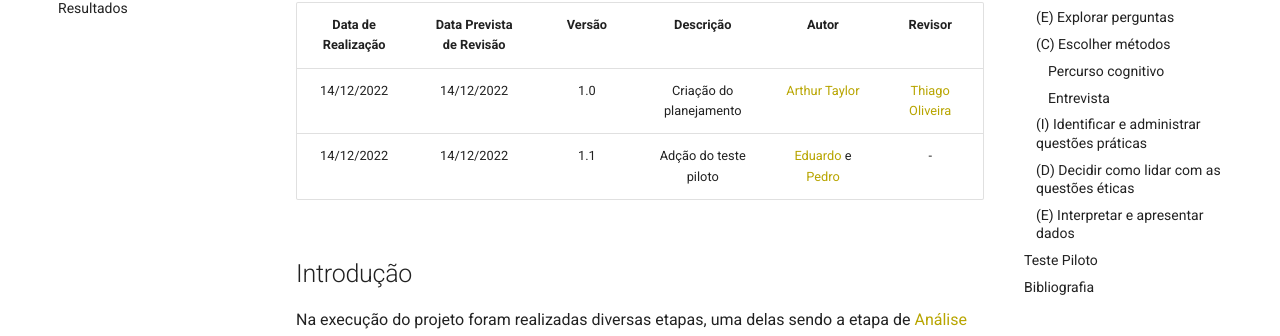
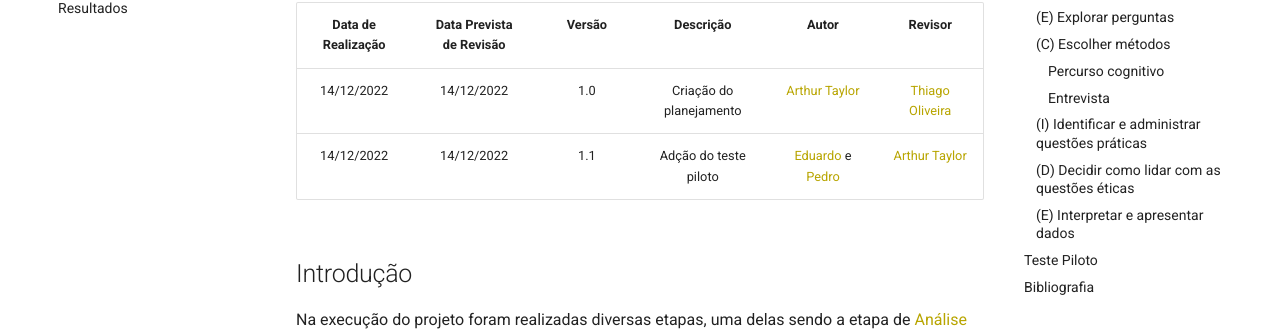
Before and after one commit to Interacao-Humano-Computador/2022.2-SimplesNacional, an MkDocs documentation site: the page built from docs/Avaliacoes/AnaliseDeTarefas/PlanejamentoAvAnaliseDeTarefas.md, in a window 1280 px wide and 900 px high. Shown: the part 277-613 px from the top of the window. Built offline with MkDocs 1.6.1 and Material for MkDocs 9.7.7, drawn with Linux system fonts in a browser that asks for light colours; comment, search, counter and statistics services are not loaded.

Commit message:
ReviewPlanejamentoDaAvaliaçãoDeTarefas

```diff
--- a/docs/Avaliacoes/AnaliseDeTarefas/PlanejamentoAvAnaliseDeTarefas.md
+++ b/docs/Avaliacoes/AnaliseDeTarefas/PlanejamentoAvAnaliseDeTarefas.md
@@ -5,7 +5,7 @@
 |Data de Realização|Data Prevista de Revisão|Versão|Descrição|Autor|Revisor|
 | :----------: | :------: | :-----------: | :---------: |:---------: | :---------: |
 |14/12/2022|14/12/2022|1.0|Criação do planejamento|[Arthur Taylor](https://github.com/Eruel6)|[Thiago Oliveira](https://github.com/Thiab394)|
-|14/12/2022|14/12/2022|1.1|Adção do teste piloto|[Eduardo](https://github.com/edudsan) e [Pedro](https://github.com/PedroLSF)|-|
+|14/12/2022|14/12/2022|1.1|Adção do teste piloto|[Eduardo](https://github.com/edudsan) e [Pedro](https://github.com/PedroLSF)|[Arthur Taylor](https://github.com/Eruel6)|
 
 ## Introdução
 
```
